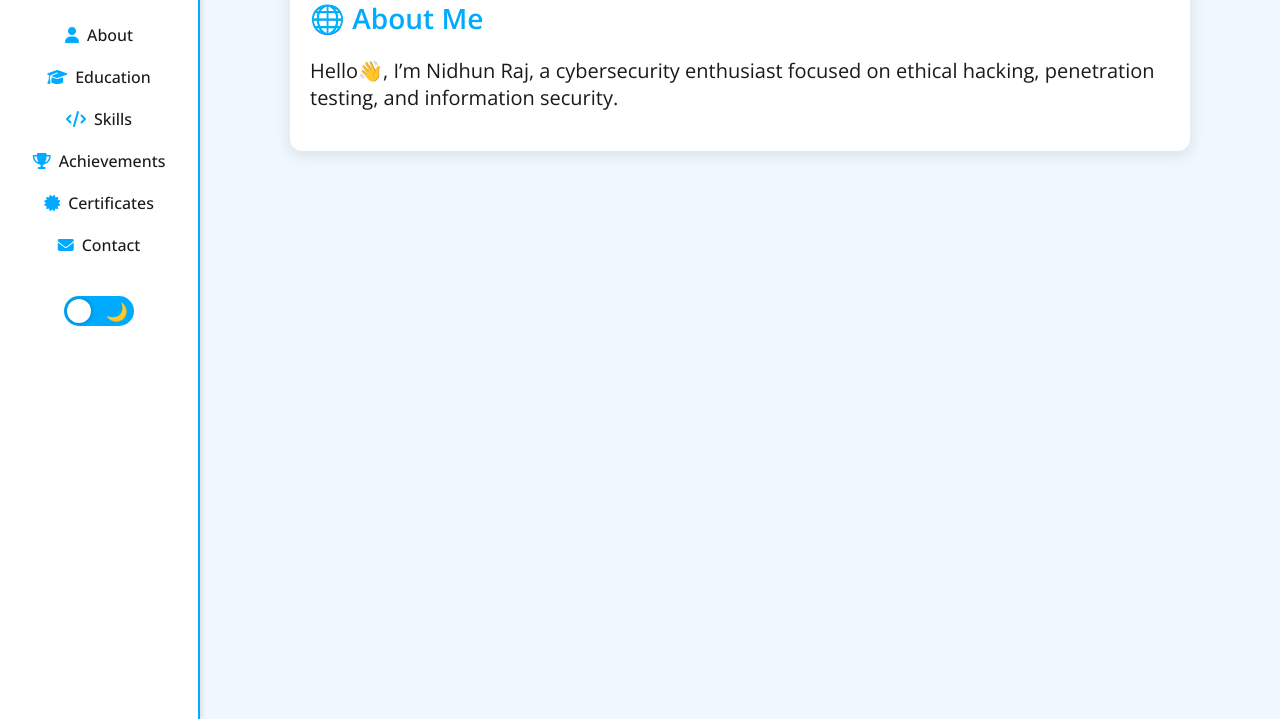
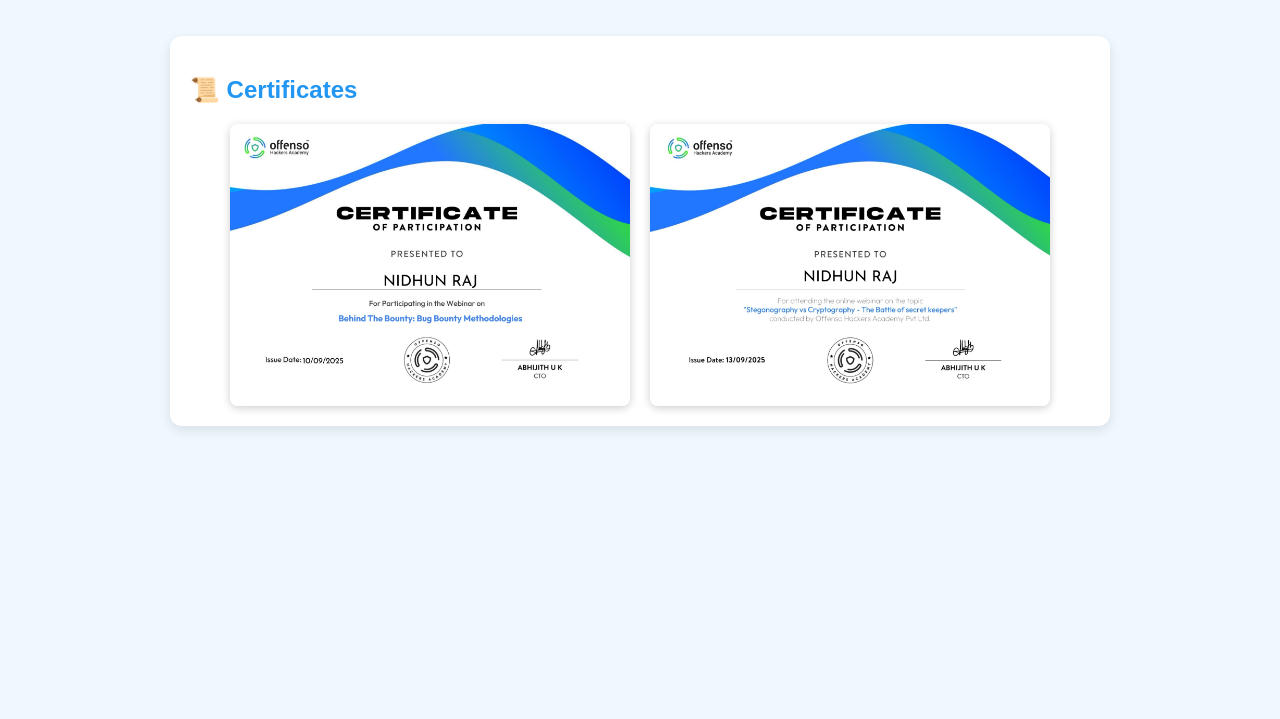
Before and after one commit to Nidhunraj/my-portfoiio, a plain HTML site: page index.html in a window 1280 px wide. Shown: the part 81-800 px from the top of the page. Drawn offline with nearby package versions, Linux system fonts and the light colour scheme.

Commit message:
Update index.html

```diff
--- a/index.html
+++ b/index.html
@@ -1,270 +1,65 @@
 <!DOCTYPE html>
 <html lang="en">
 <head>
-<meta charset="UTF-8">
-<meta name="viewport" content="width=device-width, initial-scale=1.0">
+  <meta charset="UTF-8" />
+  <meta name="viewport" content="width=device-width, initial-scale=1.0"/>
   <title>Nidhun Raj - Cybersecurity Portfolio</title>
-<link href="https://fonts.googleapis.com/css2?family=Open+Sans:wght@400;500;600;700&display=swap" rel="stylesheet">
-<link rel="stylesheet" href="https://cdnjs.cloudflare.com/ajax/libs/font-awesome/6.5.0/css/all.min.css">
   <style>
-:root {
-    --bg: #f0f8ff;
-    --text: #1a1a1a;
-    --card: #ffffff;
-    --accent: #00aaff;
-    --nav-bg: #ffffff;
+    body {
+      font-family: Arial, sans-serif;
+      background: #f0f8ff;
+      margin: 0;
+      padding: 0;
     }
-body.dark {
-    --bg: #121212;
-    --text: #eee;
-    --card: #1f1f1f;
-    --accent: #66d9ff;
-    --nav-bg: #1f1f1f;
-}
-* {margin:0;padding:0;box-sizing:border-box;font-family:'Open Sans',sans-serif;}
-body {
-    background: var(--bg);
-    color: var(--text);
-    transition: background 0.4s, color 0.4s;
-    padding-left: 200px;
-}
-
-nav {
-    position: fixed;
-    left:0;
-    top:0;
-    width:200px;
-    height:100%;
-    background: var(--nav-bg);
-    border-right:2px solid var(--accent);
-    display:flex;
-    flex-direction: column;
-    align-items: center;
-    padding:30px 0;
-    box-shadow: 2px 0 5px rgba(0,0,0,0.1);
-    transition: background 0.4s;
-}
-nav .logo {
-    color: var(--accent);
-    font-weight:700;
-    font-size:1.6rem;
-    margin-bottom: 40px;
+    header {
+      background: #2d3e50;
+      color: #fff;
+      padding: 20px;
       text-align: center;
     }
-nav ul {
-    list-style:none;
-    display:flex;
-    flex-direction: column;
-    gap:20px;
-    width:100%;
-    padding:0;
-    align-items:center;
+    h1 { margin: 0; }
+    section {
+      max-width: 900px;
+      margin: 40px auto;
+      background: #fff;
+      padding: 20px;
+      border-radius: 12px;
+      box-shadow: 0 4px 12px rgba(0,0,0,0.1);
     }
-nav ul li a {
-    color:var(--text);
-    text-decoration:none;
-    font-weight:500;
-    transition:color 0.3s;
+    h2 {
+      color: #2196f3;
       display: flex;
       align-items: center;
+      gap: 8px;
     }
-nav ul li a i {
-    margin-right: 8px;
-    color: var(--accent);
-}
-nav ul li a:hover {
-    color:var(--accent);
-}
-
-section {
-    display:none;
-    opacity:0;
-    padding:40px 20px;
-    max-width:900px;
-    margin:40px auto;
-    background: var(--card);
-    border-radius:12px;
-    box-shadow: 0 4px 15px rgba(0,0,0,0.1);
-    transition: opacity 0.8s ease, background 0.4s, color 0.4s;
-    font-size:20px;
-}
-section.active {
-    display:block;
-    opacity:1;
-    animation: fadeIn 0.8s ease;
-}
-@keyframes fadeIn {
-    from { opacity:0; transform: translateY(10px); }
-    to { opacity:1; transform: translateY(0); }
-}
-h1,h2 { color:var(--accent); margin-bottom:20px; font-size:28px; font-weight:600; }
-
-.theme-switch {
-    position: relative;
-    width: 70px;
-    height: 30px;
-    background: var(--accent);
-    border-radius: 50px;
-    cursor: pointer;
-    margin-top: 40px;
-    display: flex;
-    align-items: center;
-    justify-content: space-between;
-    padding: 0 6px;
-    font-size: 18px;
-    color: #fff;
-    transition: background 0.4s;
-}
-.theme-ball {
-    position: absolute;
-    top: 3px;
-    left: 3px;
-    width: 24px;
-    height: 24px;
-    background: #fff;
-    border-radius: 50%;
-    transition: transform 0.4s;
-    box-shadow: 0 0 5px rgba(0,0,0,0.3);
-}
-body.dark .theme-ball { transform: translateX(40px); }
-
-.social-links {
-    display: flex;
-    flex-direction: column;
-    gap: 15px;
-    margin-top: 20px;
-}
-.social-links .btn {
-    display: flex;
-    align-items: center;
-    justify-content: center;
-    gap: 10px;
-    padding: 10px 20px;
-    border-radius: 8px;
-    font-size: 18px;
-    font-weight: 600;
-    text-decoration: none;
-    color: #fff;
-    transition: transform 0.2s ease;
-}
-.social-links .btn:hover {
-    transform: scale(1.05);
-}
-.btn.github {
-    background: #333;
-}
-.btn.email {
-    background: #d14836;
-}
-.btn.linkedin {
-    background: #0077b5;
-}
-
-/* Certificates section */
     .cert-container {
       display: flex;
       flex-wrap: wrap;
+      justify-content: center;
       gap: 20px;
-    justify-content: center;
       margin-top: 20px;
     }
     .cert-container img {
-    max-width: 100%;
-    width: 400px;
-    border-radius: 10px;
-    box-shadow: 0 4px 15px rgba(0,0,0,0.15);
-    transition: transform 0.3s;
-}
-.cert-container img:hover {
-    transform: scale(1.05);
+      max-width: 400px;
+      width: 100%;
+      border-radius: 8px;
+      box-shadow: 0 2px 8px rgba(0,0,0,0.2);
     }
   </style>
 </head>
 <body>
-<nav>
-    <div class="logo">Nidhun Raj</div>
-    <ul>
-        <li><a href="#about"><i class="fa-solid fa-user"></i> About</a></li>
-        <li><a href="#education"><i class="fa-solid fa-graduation-cap"></i> Education</a></li>
-        <li><a href="#skills"><i class="fa-solid fa-code"></i> Skills</a></li>
-        <li><a href="#achievements"><i class="fa-solid fa-trophy"></i> Achievements</a></li>
-        <li><a href="#certificates"><i class="fa-solid fa-certificate"></i> Certificates</a></li>
-        <li><a href="#contact"><i class="fa-solid fa-envelope"></i> Contact</a></li>
-    </ul>
-    <div class="theme-switch" id="theme-toggle">
-        <span>💡</span>
-        <span>🌙</span>
-        <div class="theme-ball"></div>
-    </div>
-</nav>
 
-<section id="about" class="active">
-  <h1>🌐 About Me</h1>
-  <p>Hello👋, I’m Nidhun Raj, a cybersecurity enthusiast focused on ethical hacking, penetration testing, and information security.</p>
-</section>
-<section id="education">
-  <h2>🎓 Education & Certifications</h2>
-  <ul>
-    <li>Cybersecurity Student – Offenso Hackers Academy (2025–2026)</li>
-    <li>Certificate of Participation – Behind the Bounty: Bug Bounty Methodologies (Sept 2025)</li>
-    <li>Certificate of Participation – Steganography vs Cryptography: The Battle of Secret Keepers (Sept 2025)</li>
-  </ul>
-</section>
-<section id="skills">
-  <h2>🛠️ Skills</h2>
-  <ul>
-    <li>Web Application Security</li>
-    <li>Penetration Testing</li>
-    <li>Vulnerability Assessment</li>
-    <li>Capture The Flag (CTF) Challenges</li>
-  </ul>
-</section>
-<section id="achievements">
-  <h2>🏆 Achievements</h2>
-  <ul>
-    <li>Active participant in cybersecurity webinars and workshops</li>
-    <li>Committed to ongoing learning and growth in ethical hacking / infosec</li>
-  </ul>
-</section>
+  <header>
+    <h1>Nidhun Raj - Cybersecurity Portfolio</h1>
+  </header>
 
   <section id="certificates">
     <h2>📜 Certificates</h2>
     <div class="cert-container">
-    <img src="certificate1.jpeg" alt="Certificate 1">
-    <img src="certificate2.jpeg" alt="Certificate 2">
+      <img src="images/certificate1.jpeg" alt="Certificate 1">
+      <img src="images/certificate2.jpeg" alt="Certificate 2">
     </div>
   </section>
 
-<section id="contact" class="contact">
-  <h2>📬 Connect</h2>
-  <div class="social-links">
-    <a class="btn github" href="https://github.com/Nidhunraj" target="_blank">
-      <i class="fab fa-github"></i> GitHub
-    </a>
-    <a class="btn email" href="mailto:nidhunraj30@gmail.com">
-      <i class="fas fa-envelope"></i> Email
-    </a>
-    <a class="btn linkedin" href="https://linkedin.com/in/nidhun-raj" target="_blank">
-      <i class="fab fa-linkedin"></i> LinkedIn
-    </a>
-  </div>
-</section>
-
-<script>
-const links = document.querySelectorAll('nav a');
-const sections = document.querySelectorAll('section');
-function showSection(id){
-    sections.forEach(sec => sec.classList.toggle('active', sec.id === id));
-}
-links.forEach(link => {
-    link.addEventListener('click', e => {
-        e.preventDefault();
-        showSection(link.getAttribute('href').substring(1));
-    });
-});
-document.getElementById('theme-toggle').addEventListener('click', () => {
-    document.body.classList.toggle('dark');
-});
-</script>
 </body>
 </html>
```
Lines whose indentation alone changed are shown as unchanged.
